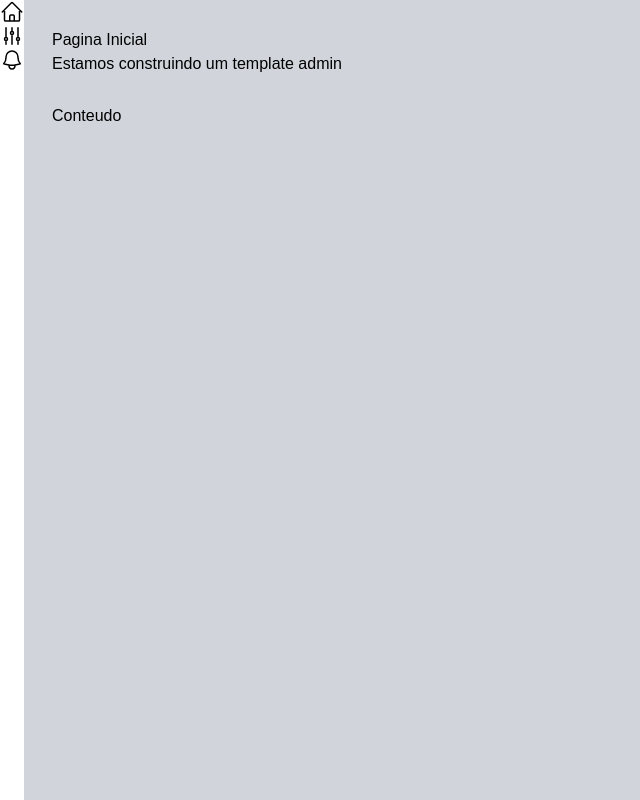
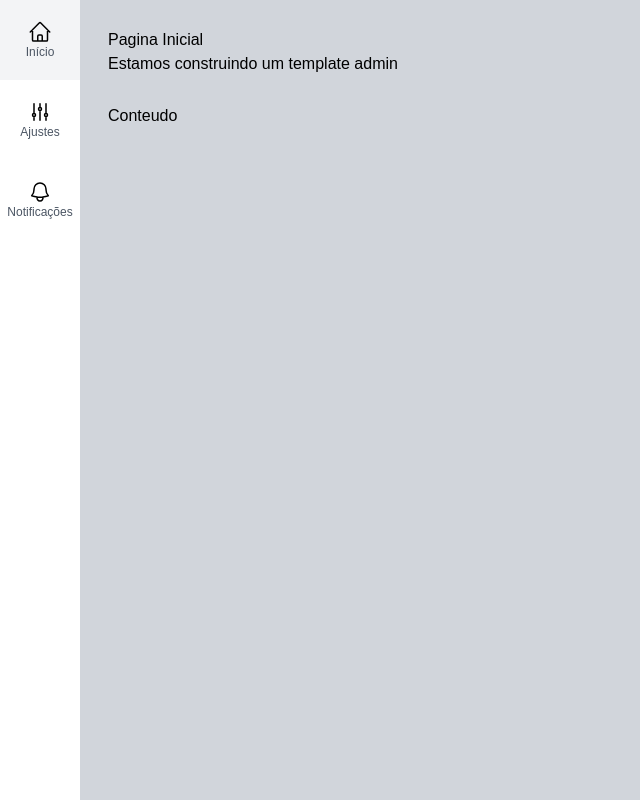
Before and after one commit to JonataRamalho/admin-next, a Next.js app: page / in a window 1280 px wide. Shown: the whole page, without its empty margins (0-640 px from the left). Built offline with nearby package versions, Linux system fonts and the light colour scheme.

Commit message:
feat: Adiciona estilo do menu

```diff
--- a/src/components/template/MenuItem.tsx
+++ b/src/components/template/MenuItem.tsx
@@ -1,3 +1,5 @@
+import Link from "next/link"
+
 interface MenuItemProps {
   url: string
   texto: string
@@ -6,8 +8,20 @@
 
 export default function MenuItem(props: MenuItemProps) {
   return (
-    <li className={``}>
-      {props.icone}
+    <li className={`hover:bg-gray-100`}>
+      <Link href={props.url}>
+        <a className={`
+          flex flex-col justify-center items-center
+          h-20 w-20
+        `}>
+          {props.icone}
+          <span className={`
+            text-xs font-light text-gray-600
+          `}>
+            {props.texto}
+          </span>
+        </a>
+      </Link>
     </li>
   )
 }
```
